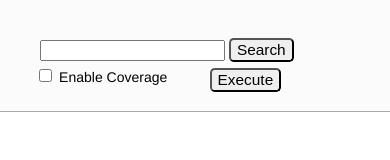
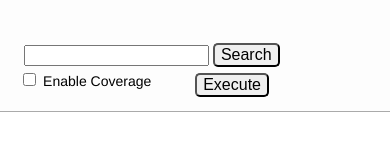
Before and after one commit to mozilla-b2g/js-test-agent, a website with bundled scripts: page test-agent/index.html in a window 390 px wide. Built offline with nearby package versions, Linux system fonts and the light colour scheme; files whose address does not match are found by name.

Commit message:
Bug 988259 - [TestAgent] The "small screen" css is broken

```diff
--- a/package.json
+++ b/package.json
@@ -1,6 +1,6 @@
 {
   "name": "test-agent",
-  "version": "0.22.5",
+  "version": "0.22.7",
   "author": "James Lal",
   "description": "execute client side tests from browser report back to cli",
   "main": "lib/node/index.js",
--- a/test-agent.css
+++ b/test-agent.css
@@ -16,8 +16,8 @@ body > iframe {
 }
 
 button {
-  border-radius: 0.3125em;
-  font-size: 1.1em;
+  border-radius: 0.3125rem;
+  font-size: 1rem;
 }
 
 button.active, button:active {
@@ -132,7 +132,7 @@ button.active, button:active {
   top: 0;
   left: 0;
   padding: 1rem 5rem;
-  background-color: rgba(250,250,250,0.7);
+  background-color: rgba(250, 250, 250, 0.35);
   width: 100%;
   height: 4.5rem;
   z-index: 4;
@@ -150,20 +150,6 @@ button.active, button:active {
 
 @media only screen and (max-width: 720px) {
   #test-agent-ui {
-    margin-top: 7.2em;
-  }
-
-  #test-agent-panel {
-    height: 6.8rem;
-  }
-
-  #test-agent-panel .execute button {
-    margin-top: 2.8rem;
-  }
-}
-
-@media only screen and (max-width: 480px) {
-  #test-agent-ui {
     margin-left: 0;
     margin-right: 0;
   }
@@ -178,24 +164,40 @@ button.active, button:active {
     top: .8rem;
   }
 
-  #test-agent-ui .test-agent-list-head {
-    margin: 0;
+  #test-agent-panel {
+    height: 5.5rem;
+    border-bottom: 1px solid #aaa;
   }
 
+  #test-agent-panel .execute button {
+    margin-top: 2.8rem;
+  }
+
+  #test-agent-panel .execute {
+    margin-top: -4rem;
+  }
+}
+
+@media only screen and (max-width: 600px) {
   #test-agent-panel {
     height: 7rem;
-    padding: 1rem 2.5rem;
+    padding: 1rem 1.5rem;
     border-bottom: 1px solid #aaa;
   }
 
   form {
-    margin-top: 1.4rem;
+    margin-top: 1.7rem;
   }
 
+  #test-agent-ui ul {
+    margin: 5.9rem 0 0;
+  }
+}
+
+@media only screen and (max-width: 460px) {
   #test-agent-panel .execute {
     position: fixed;
-    margin-top: -4rem;
-    margin-left: 10.6rem;
+    margin-left: 10.7rem;
   }
 }
 
@@ -456,13 +458,7 @@ button.active, button:active {
 #mocha code .keyword { color: #8a6343; }
 #mocha code .number { color: #2f6fad; }
 
-@media screen and (max-device-width: 720px) {
-  #mocha-stats {
-    top: 2.4rem;
-  }
-}
-
-@media screen and (max-device-width: 480px) {
+@media screen and (max-device-width: 640px) {
   #mocha {
     margin: 4.2rem 0;
   }
@@ -472,7 +468,7 @@ button.active, button:active {
   }
 
   #mocha-stats {
-    top: 0;
+    top: 0.1rem;
   }
 }
 
```
